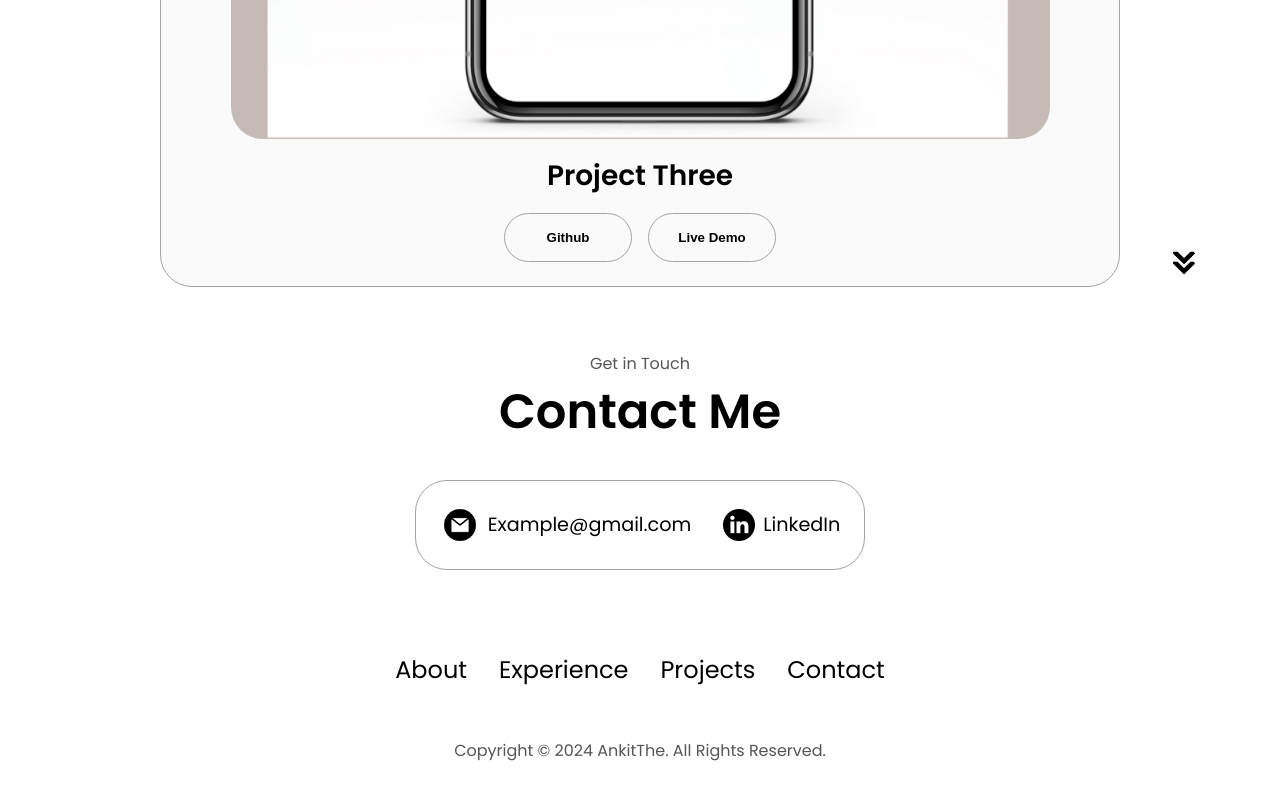
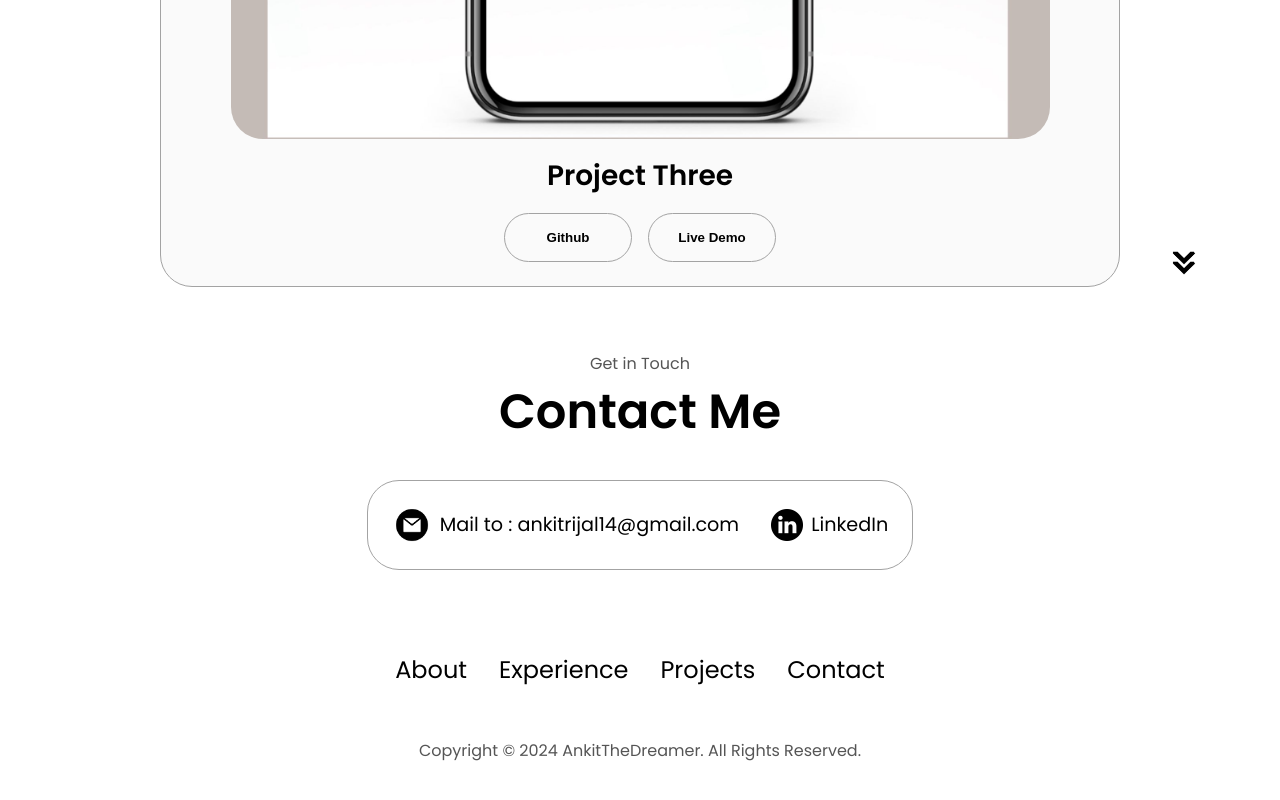
Before and after one commit to AnkitheDreamer/portfolio, a plain HTML site: page index.html in a window 1280 px wide. Shown: the part 3876-4676 px from the top of the page. Drawn offline with Linux system fonts and the light colour scheme.

Commit message:
index.html

```diff
--- a/index.html
+++ b/index.html
@@ -303,7 +303,7 @@
             alt="Email icon"
             class="icon contact-icon email-icon"
           />
-          <p><a href="mailto:examplemail@gmail.com">Example@gmail.com</a></p>
+            <p><a href="mailto:examplemail@gmail.com"> Mail to : ankitrijal14@gmail.com</a></p>
         </div>
         <div class="contact-info-container">
           <img
@@ -311,7 +311,7 @@
             alt="LinkedIn icon"
             class="icon contact-icon"
           />
-          <p><a href="https://www.linkedin.com">LinkedIn</a></p>
+          <p><a href="https://www.linkedin.com/in/ankit-rijal-663815293/'">LinkedIn</a></p>
         </div>
       </div>
     </section>
@@ -326,7 +326,7 @@
           </ul>
         </div>
       </nav>
-      <p>Copyright &#169; 2024 AnkitThe. All Rights Reserved.</p>
+      <p>Copyright &#169; 2024 AnkitTheDreamer. All Rights Reserved.</p>
     </footer>
     <script src="script.js"></script>
   </body>
```
